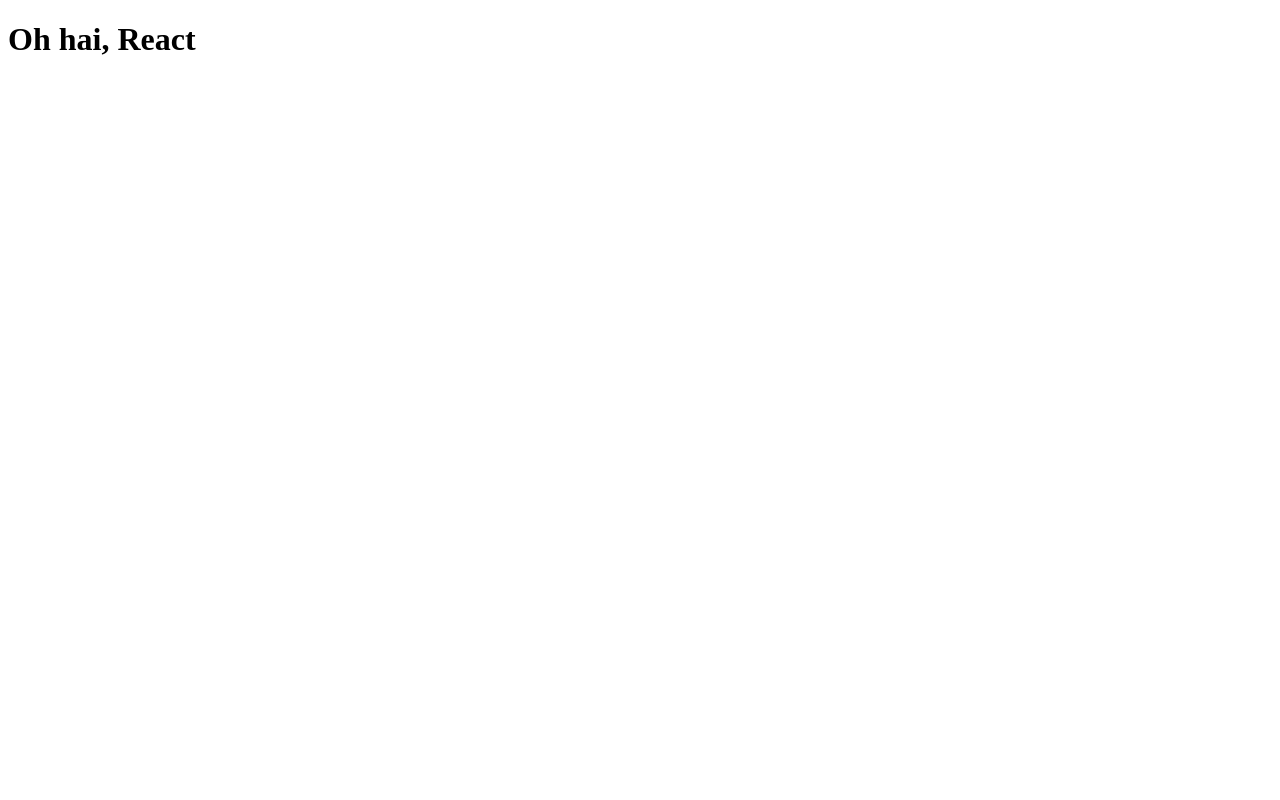
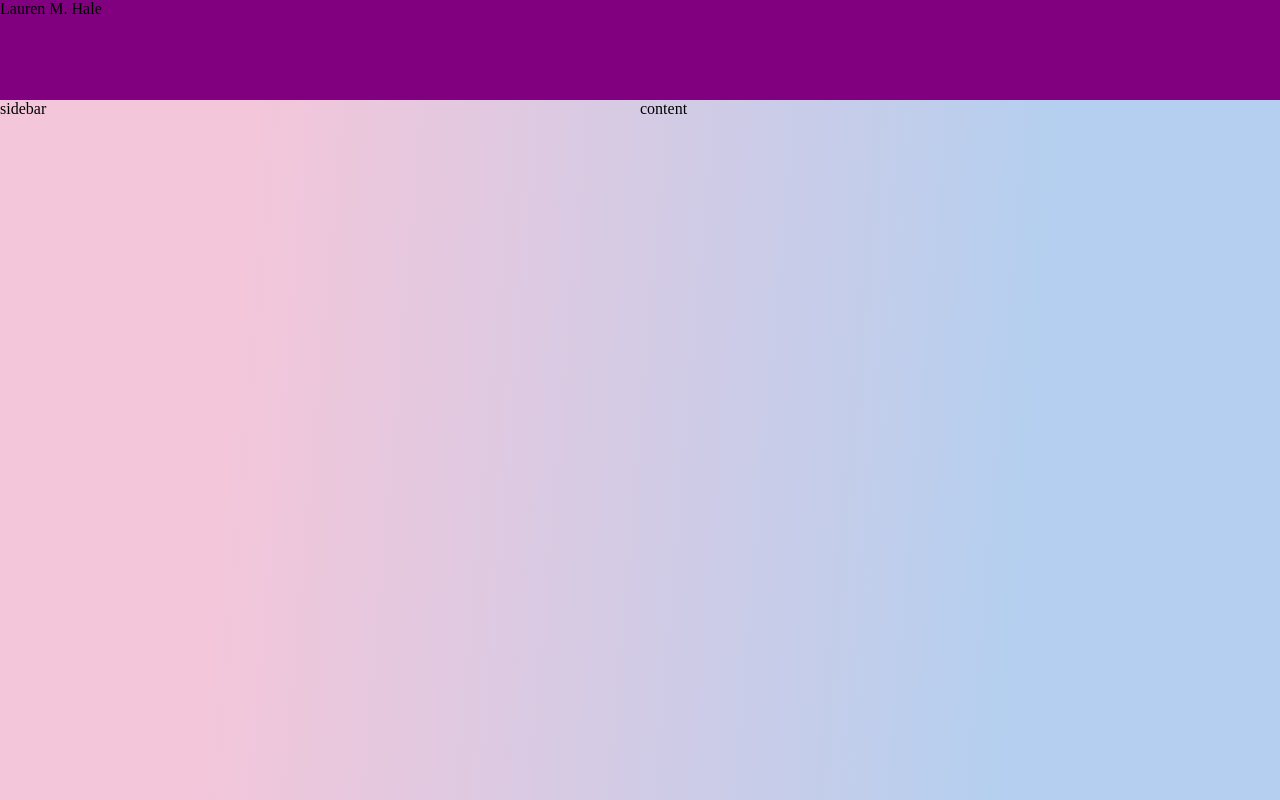
Before and after one commit to lmhale/Portfolio, a React app: page / in a window 1280 px wide. Built offline with nearby package versions, Linux system fonts and the light colour scheme; the HTML template or start-up script is replaced by a standard one.

Commit message:
implemented basic css grid layout

```diff
--- /dev/null
+++ b/src/components/App.js
@@ -0,0 +1,16 @@
+import React from "react";
+import Header from "./Header";
+import SideBar from "./SideBar";
+import Content from "./Content";
+import styles from "../styles/index.css"
+const App = () => {
+    return (
+        <div className="app-component">
+        <Header className="header-component"/>
+        <SideBar className="sidebar-component"/>
+         <Content className="content-component" />
+        </div>
+    )
+}
+
+export default App;
--- a/src/components/App.jsx
+++ /dev/null
@@ -1,10 +0,0 @@
-import React from "react";
-const App = () => {
-    return (
-        <>
-        <h1> Oh hai, React</h1>
-        </>
-    )
-}
-
-export default App;
--- /dev/null
+++ b/src/components/Content.js
@@ -0,0 +1,11 @@
+
+const Content = ()=> {
+    return (
+       <div className="content-component">
+       content
+       </div>
+
+    )
+}
+
+export default Content;
--- /dev/null
+++ b/src/components/Header.js
@@ -0,0 +1,8 @@
+const Header = () => {
+  return (
+   <div className="header-component">
+  Lauren M. Hale
+  </div>
+  );
+};
+export default Header;
--- /dev/null
+++ b/src/components/SideBar.js
@@ -0,0 +1,9 @@
+const SideBar = ()=> {
+    return (
+        <div className="sidebar-component">
+        sidebar
+        </div>
+
+    )
+}
+export default SideBar
--- a/src/styles/index.css
+++ b/src/styles/index.css
@@ -1,3 +1,47 @@
-body {
-    background-color: orange;
+:root{
+    --pinky:rgba(238,174,202,.70);
+    --blau:rgba(148,187,233,.70);
 }
+
+@font-face {
+    src: url("https://www.fontspace.com/road-rage-font-f43310");
+    font-family: roadrage;
+}
+
+body{
+    margin:0;
+    padding:0;
+    background: linear-gradient(95deg, var(--pinky)20%, var(--blau) 80% );
+}
+.app-component{
+    height: 100vh;
+    display: grid;
+    grid-template-columns: repeat(2, 1fr);
+    grid-template-rows: 100px 300px;
+
+}
+
+.header-component{
+    background-color:purple;
+    grid-column-start: 1;
+    grid-column-end: 3;
+    grid-row-start: 1;
+    grid-row-end: 2;
+
+}
+
+.sidebar-component{
+ height: 300px;
+ grid-column-start: 1;
+  grid-row-start: 2;
+  grid-row-end: 3;
+}
+
+
+ .content-component {
+    grid-column-start: 2;
+    grid-row-start: 2;
+}
+
+
+/*# sourceMappingURL=main.css.map*/
```
Also changed, not shown: src/styles/Roadrage-owgBd.otf (added).
